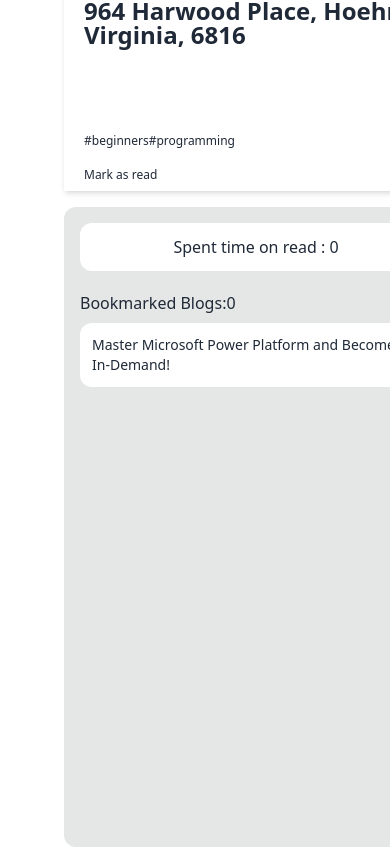
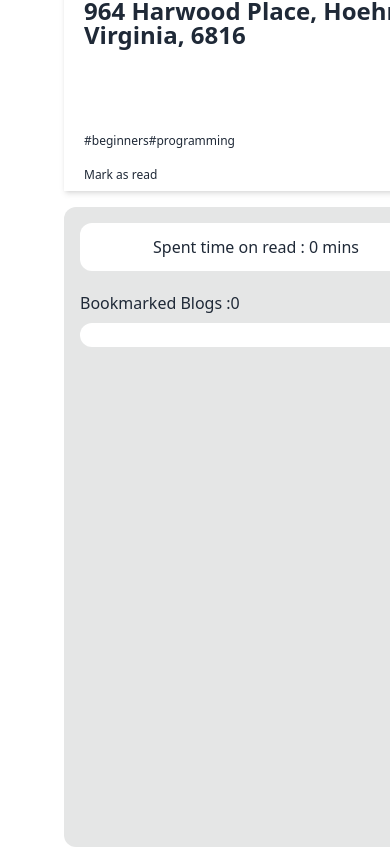
Before and after one commit to almahfuz/knowledge-cafe-client, a React (Vite) app: page / in a window 390 px wide. Shown: the part 2769-3632 px from the top of the page. Built offline with nearby package versions, Linux system fonts and the light colour scheme.

Commit message:
modified the bookmark and times

```diff
--- a/src/App.jsx
+++ b/src/App.jsx
@@ -6,8 +6,6 @@ import Navbar from './components/Navbar/Navbar'
 import Newsblogs from './components/Newsblogs/Newsblogs'
 
 function App() {
-  const [count, setCount] = useState(0)
-
   return (
     <div className="App">
       <div className='bg-base-300'>
--- a/src/components/Blogpost/Blogpost.jsx
+++ b/src/components/Blogpost/Blogpost.jsx
@@ -7,11 +7,13 @@ import { data } from "autoprefixer";
 
 const Blogpost = (props) => {
   const { id, authorName, blogCoverImage, publishDate, authorImage, BlogTitle,readTime
-  } =
-    props.newBlog;
+  } = props.newBlog;
 //   console.log(props);
-const AddToBookMark =props.AddToBookMark;
+ const AddToBookMark =props.AddToBookMark;
+
 const AddToTimeMark = props.AddToTimeMark;
+
+const handleToTimeMark =props.handleToTimeMark;
 
   return (
     <div>
@@ -56,7 +58,7 @@ const AddToTimeMark = props.AddToTimeMark;
               </p>
             </div>
             <p className="mt-4 text-xs">
-               <button onClick={()=>AddToTimeMark(props.AddTime)}>Mark as read</button>
+               <button onClick={()=>handleToTimeMark(props.newBlog)}>Mark as read</button>
             </p>
           </div>
         </div>
--- a/src/components/Newsblogs/Newsblogs.jsx
+++ b/src/components/Newsblogs/Newsblogs.jsx
@@ -8,29 +8,39 @@ import Blogpost from "../Blogpost/Blogpost";
 
 const Newsblogs = () => {
   const [newBlogs, setNewsBlogs] = useState([]);
+  const [BookMarkCart, setBookMarkCart] = useState([]);
+  const [timeMark, setTimeMark] = useState([]);
 
-  const [BlogMarkCart, setBlogMarkCart] = useState([]);
-
-  const [AddTimeMarkCart, setAddTimeMarkCart] = useState([]);
   useEffect(() => {
     fetch("News.json")
       .then((res) => res.json())
       .then((data) => setNewsBlogs(data));
   }, []);
 
-  const AddToBookMark = (newBlog) => {
-    // console.log(newBlog);
-    const NewBookMark = [...BlogMarkCart, newBlog];
-    setBlogMarkCart(NewBookMark);
+  const AddToBookMark = (AddToBookMarkBlog) => {
+    const addedBookMark = [...BookMarkCart, AddToBookMarkBlog];
+    setBookMarkCart(addedBookMark);
+    if (BookMarkCart.length < 1) {
+      setBookMarkCart([...BookMarkCart, AddToBookMarkBlog]);
+    } else {
+      const checkDoubleBookMark = BookMarkCart.find((p) => p.id == AddToBookMarkBlog.id);
+      if (!checkDoubleBookMark) {
+        setBookMarkCart([...BookMarkCart, AddToBookMarkBlog]);
+      } else {
+        setBookMarkCart([...BookMarkCart, AddToBookMarkBlog]);
+        //toast added here
+      }
+    }
   };
-
-  const AddToTimeMark =(AddTime)=>{
-
-    const NewAddedTimeMark =[...AddTimeMarkCart, AddTime];
-    setAddTimeMarkCart(NewAddedTimeMark);
-
+  // time count when bookmark click
+  const handleToTimeMark = (AddToBookMarkBlog) => {
+    setTimeMark([...timeMark, AddToBookMarkBlog]);
+  };
+  // total time spent
+  let total = 0;
+  for (const totalTime of timeMark) {
+    total = total + totalTime.readTime;
   }
-
 
   return (
     <div className="Main-Container md:grid-cols-2 sm:grid-cols-1">
@@ -40,24 +50,24 @@ const Newsblogs = () => {
             key={newBlog.id}
             newBlog={newBlog}
             AddToBookMark={AddToBookMark}
-            AddToTimeMark ={AddToTimeMark}
+            handleToTimeMark ={handleToTimeMark}
           ></Blogpost>
         ))}
       </div>
+
       <div>
-        <div>
-          <div className=" bg-base-300 m-auto rounded-xl w-96 h-[40rem] sm:h-96 mt-4 p-4">
-            <div className="text-center p-3 bg-white rounded-xl">
-              <p>Spent time on read : {AddTimeMarkCart.length}</p>
-            </div>
-            <p className="font-medium mt-5">
-              Bookmarked Blogs:{BlogMarkCart.length}
-            </p>
-            <div className=" p-3 bg-white rounded-xl mt-2">
-              <p className="text-sm">
-                Master Microsoft Power Platform and Become an In-Demand!
+        <div className=" bg-base-300 m-auto rounded-xl w-96 h-[40rem] sm:h-96 mt-4 p-4">
+          <div className="text-center p-3 bg-white rounded-xl">
+            <p>Spent time on read : {total} mins</p>
+          </div>
+          <p className="font-medium mt-5">Bookmarked Blogs :{BookMarkCart.length}</p>
+          <div className=" p-3 bg-white rounded-xl mt-2">
+            <p className="text-sm"></p>
+            {BookMarkCart.map((bookTitle) => (
+              <p className="bg-success text-sm p-6 w-11/12 border m-4 rounded-xl">
+                {bookTitle.BlogTitle}
               </p>
-            </div>
+            ))}
           </div>
         </div>
       </div>
--- a/src/components/Newssideblog/Newssideblog.jsx
+++ b/src/components/Newssideblog/Newssideblog.jsx
@@ -1,21 +1,22 @@
-import React from 'react';
+import React, { useEffect, useState } from "react";
 
-const Newssideblog = ({newBlog}) => {
+const Newssideblog = ({ BlogMarkCart }) => {
+
+
+
 
   return (
     <div>
       <div className=" bg-base-300 m-auto rounded-xl w-96 h-[40rem] sm:h-96 mt-4 p-4">
         <div className="text-center p-3 bg-white rounded-xl">
           <p>Spent time on read : 177 min</p>
-
         </div>
-        <p className="font-medium mt-5">Bookmarked Blogs :{newBlog.length}</p>
+        <p className="font-medium mt-5">
+          Bookmarked Blogs :{}
+        </p>
         <div className=" p-3 bg-white rounded-xl mt-2">
-
-            <p className="text-sm">Master Microsoft Power Platform and Become an In-Demand!</p>
-
+          <p className="text-sm"> {}</p>
         </div>
-
       </div>
     </div>
   );
--- a/src/components/utilities/utilities.jsx
+++ b/src/components/utilities/utilities.jsx
@@ -1,14 +1,10 @@
-import React from 'react';
+const getBookMarkCart = () => {
+    let AddedBookMarkCart = {};
 
-
-const utilities = () => {
-
-
-    return (
-        <div>
-
-        </div>
-    );
-};
-
-export default utilities;
+    //get the shopping cart from local storage
+    const storedBookMark = localStorage.getItem('BookMarkAdded');
+    if (storedBookMark) {
+        AddedBookMarkCart = JSON.parse(storedBookMark);
+    }
+    return AddedBookMarkCart;
+}
```
Lines whose indentation alone changed are shown as unchanged.
